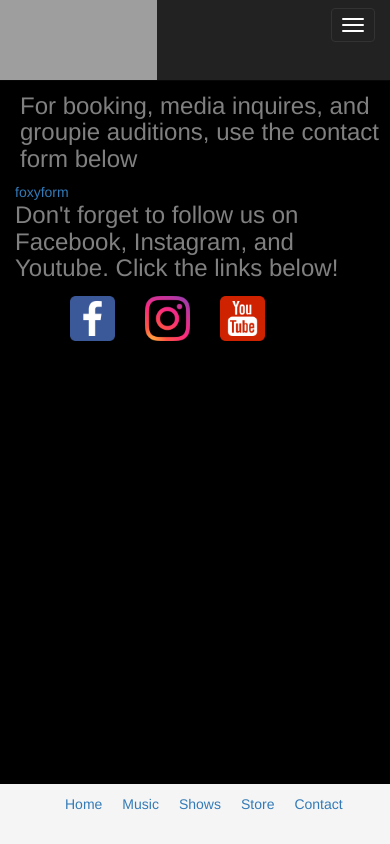
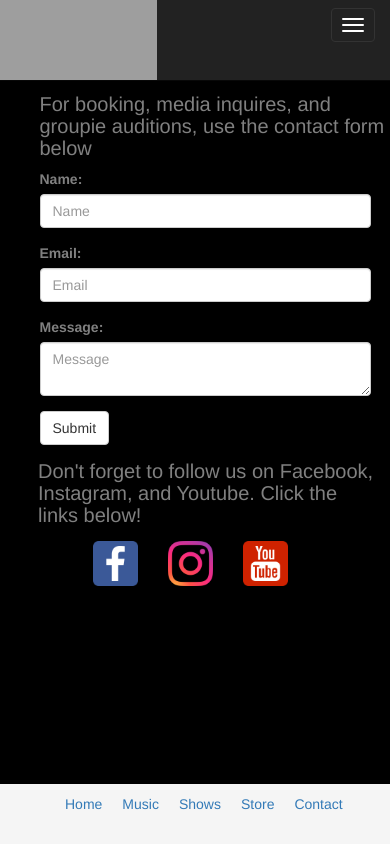
Before and after one commit to vincefio/crimshaw.com, a plain HTML site: page contact.html in a window 390 px wide. Drawn offline with nearby package versions, Linux system fonts and the light colour scheme; grey boxes are pictures that could not be loaded.

Commit message:
8/18/2017 commit

```diff
--- a/contact.html
+++ b/contact.html
@@ -53,22 +53,29 @@
     <section class="show-news">
       <div class="container">
         <div class="row">
-          <h3 class="music-text" id="contact-text">For booking, media inquires, and groupie auditions, use the contact form below</h3>
-          <div class="col-md-7">
-            <!-- Do not change the code! -->
-            <a id="foxyform_embed_link_864433" href="http://www.foxyform.com/">foxyform</a>
-            <script type="text/javascript">
-            (function(d, t){
-               var g = d.createElement(t),
-                   s = d.getElementsByTagName(t)[0];
-               g.src = "http://www.foxyform.com/js.php?id=864433&sec_hash=0434fe065a7&width=350px";
-               s.parentNode.insertBefore(g, s);
-            }(document, "script"));
-            </script>
-            <!-- Do not change the code! -->
-          </div>
+          <h3 class=" contact-text music-text" id="contact-textID">For booking, media inquires, and groupie auditions, use the contact form below</h3>
+
+
+          <form id="contact-form">
+            <div class="form-group">
+              <label class="label-text" for="name">Name:</label>
+              <input type="name" class="form-control" id="email-input" placeholder="Name">
+            </div>
+            <div class="form-group">
+              <label class="label-text" for="email">Email:</label>
+              <input type="email" class="form-control" id="email-input" placeholder="Email">
+            </div>
+            <div class="form-group">
+                <label class="label-text" for="message">Message:</label>
+                <textarea type="message" class="form-control" id="message-input" placeholder="Message" name="message"></textarea>
+            </div>
+
+            <button type="submit" class="btn btn-default" id="submit-button">Submit</button>
+          </form>
+
+
           <div class="col-md-8">
-            <h3 class="music-text" id="socialReminder">Don't forget to follow us on Facebook, Instagram, and Youtube.  Click the links below!
+            <h3 class="contact-text music-text" id="socialReminder">Don't forget to follow us on Facebook, Instagram, and Youtube.  Click the links below!
             <ul id="social-icons">
               <li>
                 <a href="https://www.facebook.com/crimshawofficial/" target="_blank">
--- a/css/styles.css
+++ b/css/styles.css
@@ -13,13 +13,6 @@ p {
 }
 
 
-/*#mc_embed_signup{
-  background:#fff;
-  clear:left;
-  font:18px Helvetica,Arial,sans-serif;
-  width:100%;
-  padding: 15px 35px;
-}*/
 
 #head-container {
   margin-left: 0;
@@ -89,6 +82,9 @@ iframe {
   width: 80%;
 }
 
+.index-text{
+  color: #9d9d9d;
+}
 /*#itunes-link{
   height: 100px;
 
@@ -127,13 +123,26 @@ iframe {
 
 }
 
+#rockondock{
+  display: block;
+  margin: 0 auto;
+  margin-bottom: 25px;
+}
+
 /***MUSIC PAGE STYLING********/
+#album-news{
+  margin-top: 65px;
+  padding-bottom: 0;
+  margin-bottom: -40px;
+  color: #B22222;
+}
+
 #music-body{
   background: #000;
 }
 
 #bandcamp-waiting{
-  padding-top: 70px;
+  padding-top: 51px;
   padding-bottom: 35px;
 }
 
@@ -158,9 +167,18 @@ margin-top: 5px;
 }
 
 /****CONTACT PAGE STYLING****/
-#contact-text{
+#contact-textID{
   padding-left: 20px;
   /*padding-bottom: 15px;*/
+}
+
+#contact-form{
+    margin-right: 30%;
+    padding-left: 20px;
+}
+
+.label-text{
+  color: #808080;
 }
 
 ul#social-icons li {
@@ -176,6 +194,11 @@ ul#social-icons li {
 
 #socialReminder{
   margin-top: 0;
+  padding-left: 5px;
+}
+
+#submit-button{
+  margin-bottom: 15px;
 }
 /****FOOTER****/
 footer {
@@ -288,6 +311,24 @@ body {
   margin-top: 60px;
 }
 
+#bandcamp-waiting{
+  padding-top: 13px;
+
+}
+
+#contact-form{
+  margin-left: 5%;
+  margin-right: 5%;
+  /*padding-left: 0;*/
+}
+
+.contact-text{
+    font-color: #808080;
+    font-size: 20px;
+    padding-left: 20px;
+    margin-left: 5%;
+}
+
 /*#background-mobile{
   display: inline;
   width: 100%;
```
Also changed, not shown: index.html (+9 -5 lines), music.html (+10 -5 lines), shows.html (+5 -5 lines), images/rockondock.jpg (added).
